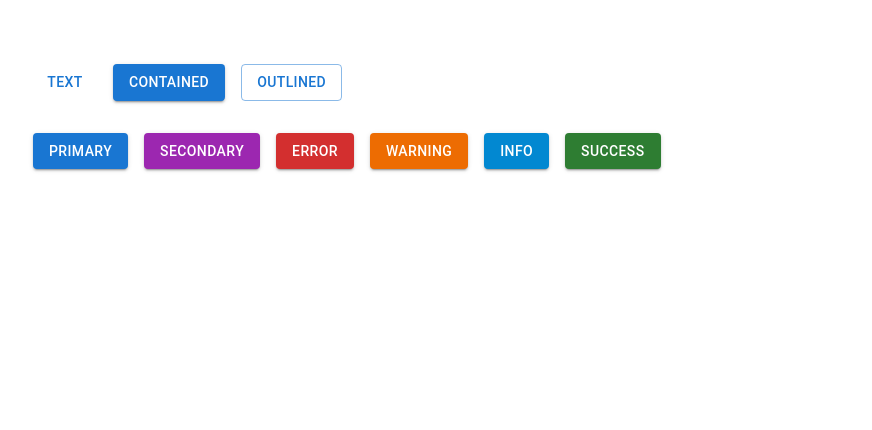
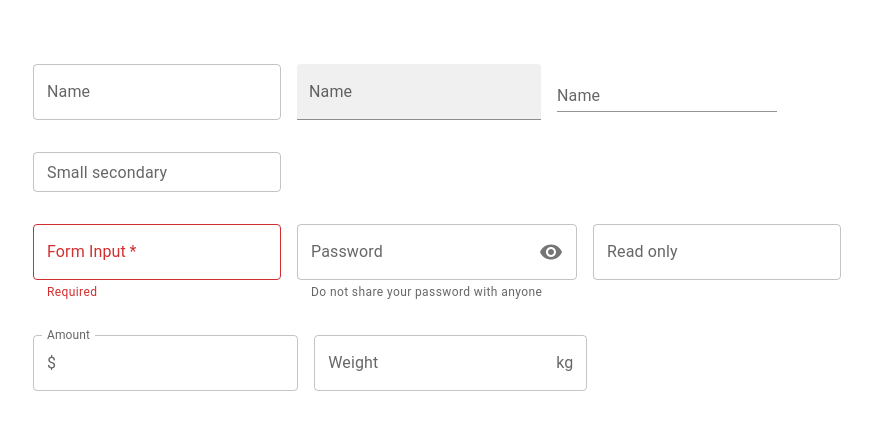
Before and after one commit to EmuMan/stay-soft, a React (Create React App) app in the folder packages/react-frontend/: page / in a window 1280 px wide. Shown: the top 430 px of the page, without its empty margins (31-903 px from the left). Built offline with nearby package versions, Linux system fonts and the light colour scheme.

Commit message:
Practice with Material UI

```diff
--- a/package.json
+++ b/package.json
@@ -23,6 +23,7 @@
   "dependencies": {
     "@emotion/react": "^11.11.3",
     "@emotion/styled": "^11.11.0",
+    "@mui/icons-material": "^5.15.10",
     "@mui/material": "^5.15.10",
     "create-react-app": "^5.0.1"
   },
--- a/packages/react-frontend/src/App.js
+++ b/packages/react-frontend/src/App.js
@@ -1,12 +1,14 @@
 import "./App.css";
-import {MuiButton} from "./components/MuiButton"
+// import {MuiButton} from "./components/MuiButton"
 // import { MuiTypography } from "./components/MuiTypography";
+import { MuiTextField } from "./components/MuiTextField";
 
 function App() {
   return (
     <div className="App">
       {/* <MuiTypography /> */}
-      <MuiButton></MuiButton>
+      {/* <MuiButton></MuiButton> */}
+      <MuiTextField />
     </div>
   );
 }
--- a/packages/react-frontend/src/components/MuiButton.js
+++ b/packages/react-frontend/src/components/MuiButton.js
@@ -1,33 +1,126 @@
-import { Stack, Button } from "@mui/material";
+import {
+  Stack,
+  Button,
+  IconButton,
+  ButtonGroup,
+  ToggleButtonGroup,
+  ToggleButton,
+} from "@mui/material";
+import SendIcon from "@mui/icons-material/Send";
+import HomeIcon from "@mui/icons-material/Home";
+import AccountCircleIcon from "@mui/icons-material/AccountCircle";
+import AddBoxIcon from "@mui/icons-material/AddBox";
+import FormatBoldIcon from "@mui/icons-material/FormatBold";
+import FormatItalicIcon from "@mui/icons-material/FormatItalic";
+import FormatUnderlinedIcon from "@mui/icons-material/FormatUnderlined";
+import { useState } from "react";
+
 let MuiButton = () => {
+  const [formats, setFormats] = useState([]);
+  console.log({
+    formats,
+  });
+  const handleFormatChange = (_event, updatedFormats) => {
+    setFormats(updatedFormats);
+  };
   return (
     <Stack spacing={4}>
       <Stack spacing={2} direction="row">
         <Button variant="text" href="https://google.com">
           Text
         </Button>
-        <Button variant="contained">Contained</Button>
-        <Button variant="outlined">Outlined</Button>
+        <Button variant="text">text</Button>
+        <Button variant="text">text</Button>
       </Stack>
       <Stack spacing={2} direction="row">
-        <Button variant="contained" color="primary">
+        <Button variant="text" color="primary">
           Primary
         </Button>
-        <Button variant="contained" color="secondary">
+        <Button variant="text" color="secondary">
           Secondary
         </Button>
-        <Button variant="contained" color="error">
+        <Button variant="text" color="error">
           Error
         </Button>
-        <Button variant="contained" color="warning">
+        <Button variant="text" color="warning">
           Warning
         </Button>
-        <Button variant="contained" color="info">
+        <Button variant="text" color="info">
           Info
         </Button>
-        <Button variant="contained" color="success">
+        <Button variant="text" color="success">
           Success
         </Button>
+      </Stack>
+      <Stack display="block" spacing={2} direction="row">
+        <Button variant="contained" size="small">
+          Small
+        </Button>
+        <Button variant="contained" size="medium">
+          medium
+        </Button>
+        <Button variant="contained" size="large">
+          large
+        </Button>
+      </Stack>
+      <Stack spacing={2} direction="row">
+        <Button
+          variant="contained"
+          startIcon={<SendIcon />}
+          disableRipple
+          onClick={() => alert("Clicked")}
+        >
+          Send
+        </Button>
+        <Button variant="contained" endIcon={<SendIcon />} disableElevation>
+          Send
+        </Button>
+        <IconButton aria-label="send" color="success" size="small">
+          <SendIcon />
+        </IconButton>
+        <IconButton aria-label="home" color="primary" size="large">
+          <HomeIcon />
+        </IconButton>
+        <IconButton aria-label="create" color="primary" size="large">
+          <AddBoxIcon />
+        </IconButton>
+        <IconButton aria-label="profile" color="primary" size="large">
+          <AccountCircleIcon />
+        </IconButton>
+      </Stack>
+      <Stack direction="row">
+        <ButtonGroup
+          variant="contained"
+          orientation="vertical"
+          size="small"
+          color="secondary"
+          area-label="alignment button group"
+        >
+          <Button onClick={() => alert("Left clicked")}>Left</Button>
+          <Button>Center</Button>
+          <Button>Right</Button>
+        </ButtonGroup>
+      </Stack>
+      <Stack direction="row">
+        <ToggleButtonGroup
+          area-label="text formatting"
+          value={formats}
+          onChange={handleFormatChange}
+          size="small"
+          color="success"
+          orientation="vertical"
+          exclusive
+        >
+          <ToggleButton value="bold" aria-label="bold">
+            <FormatBoldIcon />
+          </ToggleButton>
+          <ToggleButton value="italic" aria-label="italic">
+            <FormatItalicIcon />
+          </ToggleButton>
+          <ToggleButton value="underlined" aria-label="underlined">
+            <FormatUnderlinedIcon />
+          </ToggleButton>
+        </ToggleButtonGroup>
       </Stack>
     </Stack>
   );
--- /dev/null
+++ b/packages/react-frontend/src/components/MuiTextField.js
@@ -0,0 +1,61 @@
+import { Stack, TextField, InputAdornment } from "@mui/material";
+import VisibilityIcon from "@mui/icons-material/Visibility";
+import { useState } from "react";
+
+let MuiTextField = () => {
+  const [value, setValue] = useState("");
+  return (
+    <Stack spacing={4}>
+      <Stack direction="row" spacing={2}>
+        <TextField label="Name" variant="outlined" />
+        <TextField label="Name" variant="filled" />
+        <TextField label="Name" variant="standard" />
+      </Stack>
+      <Stack direction="row" spacing={2}>
+        <TextField label="Small secondary" size="small" color="secondary" />
+      </Stack>
+      <Stack direction="row" spacing={2}>
+        <TextField
+          label="Form Input"
+          required
+          value={value}
+          onChange={(e) => setValue(e.target.value)}
+          error={!value}
+          helperText={
+            !value ? "Required" : "Do not share your password with anyone"
+          }
+        />
+        <TextField
+          label="Password"
+          helperText="Do not share your password with anyone"
+          InputProps={{
+            endAdornment: (
+              <InputAdornment position="end">
+                <VisibilityIcon />
+              </InputAdornment>
+            ),
+          }}
+        />
+        <TextField label="Read only" InputProps={{ readOnly: true }} />
+      </Stack>
+      <Stack direction="row" spacing={2}>
+        <TextField
+          label="Amount"
+          InputProps={{
+            startAdornment: (
+              <InputAdornment position="start">$ </InputAdornment>
+            ),
+          }}
+        />
+        <TextField
+          label="Weight"
+          InputProps={{
+            endAdornment: <InputAdornment position="end">kg</InputAdornment>,
+          }}
+        />
+      </Stack>
+    </Stack>
+  );
+};
+
+export { MuiTextField };
```
Also changed, not shown: 1 other file (tests, documents, lock files or other folders).
